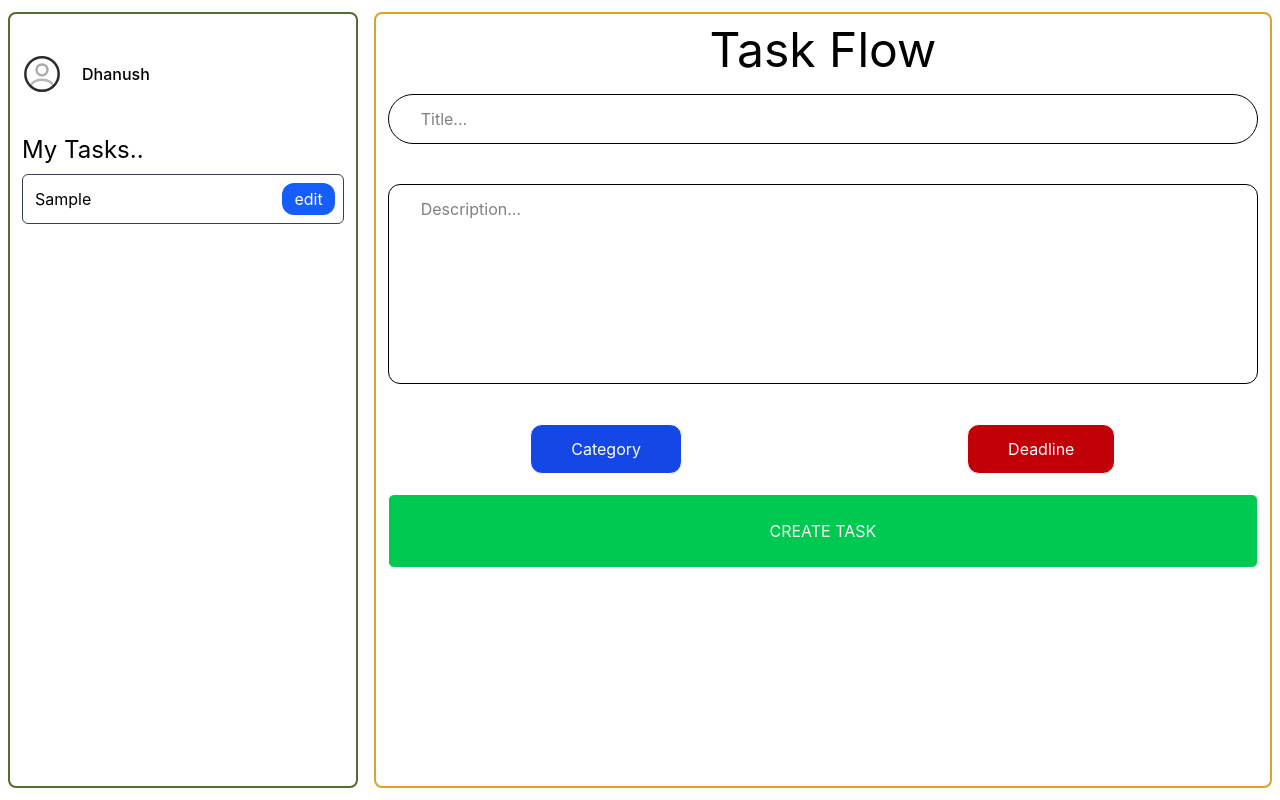
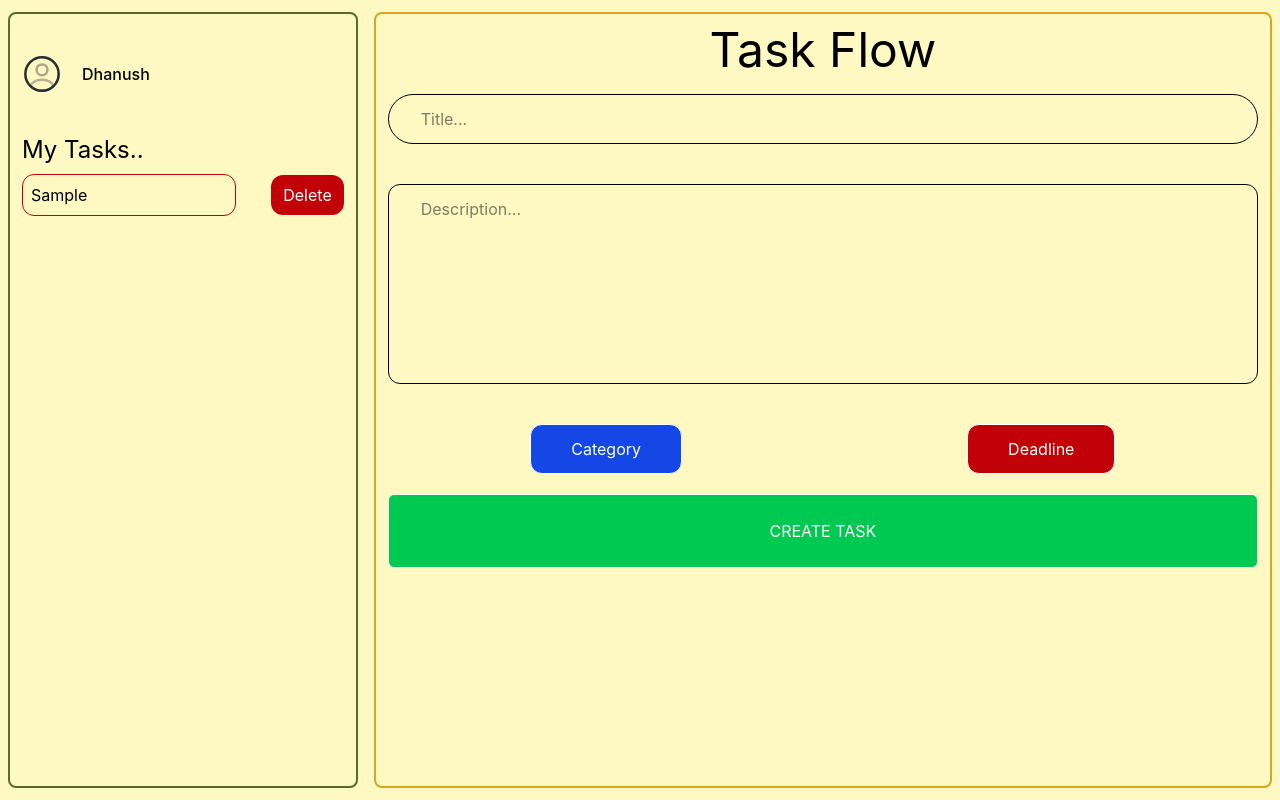
Before and after one commit to Dhanush-webdev/TaskFlow, a React app in the folder Frontend/: page / in a window 1280 px wide. Both pictures are taken after typing "Sample", "Sample" into the empty fields and a click on the button "CREATE TASK". Built offline with nearby package versions, Linux system fonts and the light colour scheme; the HTML template or start-up script is replaced by a standard one.

Commit message:
added delete task feature

```diff
--- a/Frontend/src/App.jsx
+++ b/Frontend/src/App.jsx
@@ -20,9 +20,14 @@ const App = () => {
         setTitle("");
         setDescription("");
     };
+    const deleteTask = (index) => {
+        const newTask = [...allTasks];
+        newTask.splice(index, 1);
+        setAllTasks(newTask)
+    }
 
     return (
-        <div className="flex h-screen w-full">
+        <div className="flex bg-yellow-100 h-screen w-full">
             {/* LEFT SIDE */}
             <div className="max-h-full flex flex-col w-2/7">
                 <div className="mx-2 my-3 px-3 py-10 border-2 border-[#556B2F] h-full rounded-lg">
@@ -46,9 +51,11 @@ const App = () => {
 
                         {allTasks.map((task, index) => (
                             <MyTasks
+                                index = {index}
                                 key={index}
                                 title={task.title}
                                 description={task.description}
+                                onDelete = {deleteTask}
                             />
                         ))}
 
--- a/Frontend/src/Components/My-tasks.jsx
+++ b/Frontend/src/Components/My-tasks.jsx
@@ -1,12 +1,21 @@
-import React from 'react'
+// Components/My-tasks.jsx
+import {useState} from 'react'
 
-const MyTasks = ({title}) => {
+
+const MyTasks = ({ title, description, onDelete,index }) => {
+    const [completed, setCompleted] = useState(false)
     return (
-        <div className=" my-2 border-gray-700 border rounded-md p-2 items-center flex justify-between  pl-3 ">
-            <h2>{title}</h2>
-            <button className="bg-blue-600 text-white px-3 py-1  rounded-xl">edit</button>
-            {/*<h4 className="text-xs p-2">description...</h4>*/}
+        <div className="flex justify-between items-center">
+            <div className={`${completed ? "border-green-700 ":"border-red-700"} w-4/6 p-2 my-2 border cursor-pointer rounded-xl`}>
+                <h3 onClick={()=> {
+                    setCompleted(!completed)
+                    console.log(completed)
+                }} className={completed ? "line-through":""}>{title}</h3>
+                {/*<p className="text-xs pl-2">{description}</p>*/}
+            </div>
+            <button className="rounded-xl px-3 py-2 my-0 bg-red-700 text-white" onClick={()=>onDelete(index)}>Delete</button>
         </div>
-    )
-}
-export default MyTasks
+    );
+};
+
+export default MyTasks;
```
